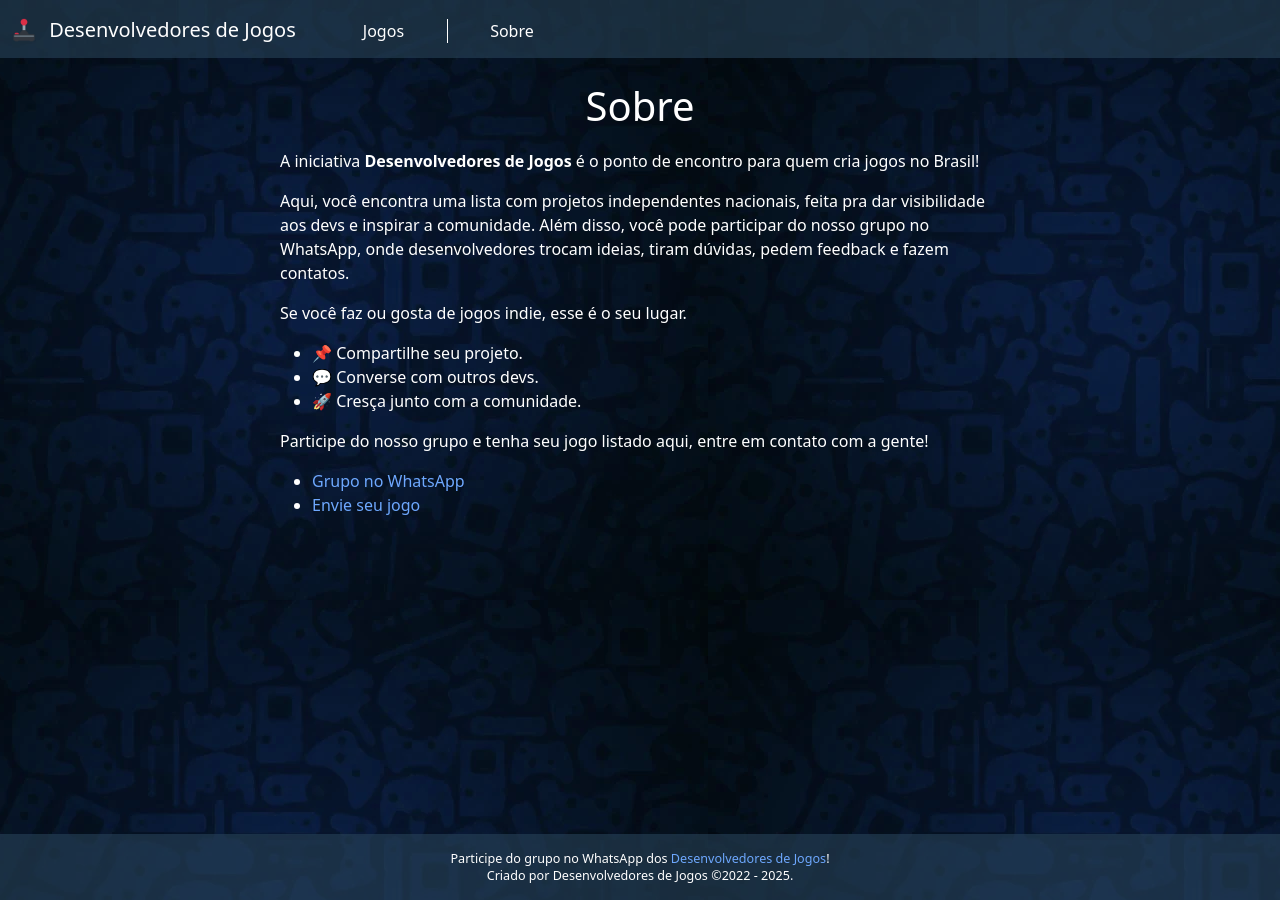
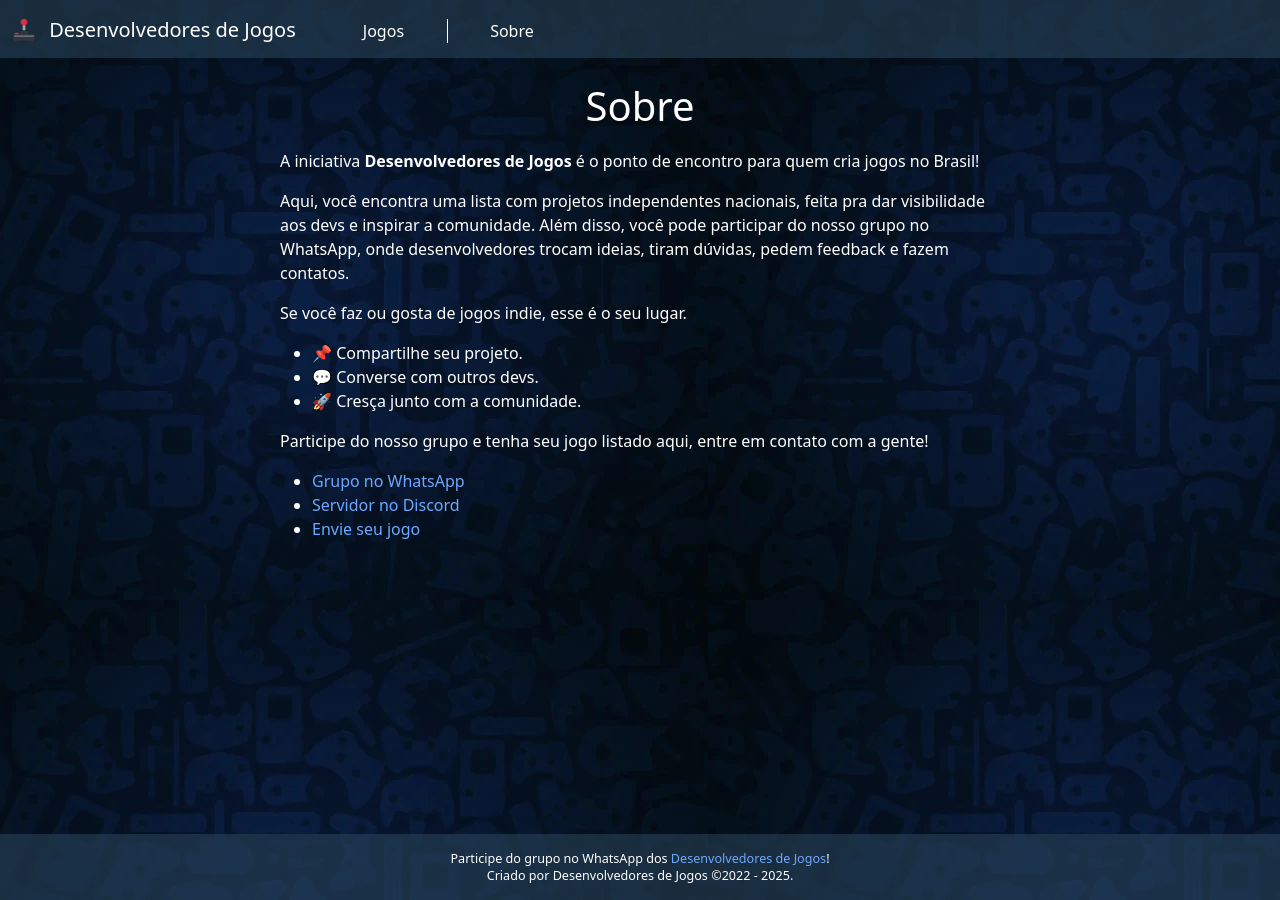
Before and after one commit to murikistudio/devsdejogos.com.br, a Jekyll site: the page built from pages/about.md, in a window 1280 px wide. Built offline with Jekyll 4.4.1, drawn with Linux system fonts in a browser that asks for light colours.

Commit message:
adicionar link do discord

```diff
--- a/_data/contact.yml
+++ b/_data/contact.yml
@@ -2,6 +2,10 @@
   icon: whatsapp
   show_on_footer: false
   url: "https://chat.whatsapp.com/I2OGk3u5qwCKm0adv3DDqz"
+- name: Servidor no Discord
+  icon: discord
+  show_on_footer: false
+  url: "https://discord.gg/U7fK2e2aGn"
 - name: Envie seu jogo
   icon:
   show_on_footer: false
```
